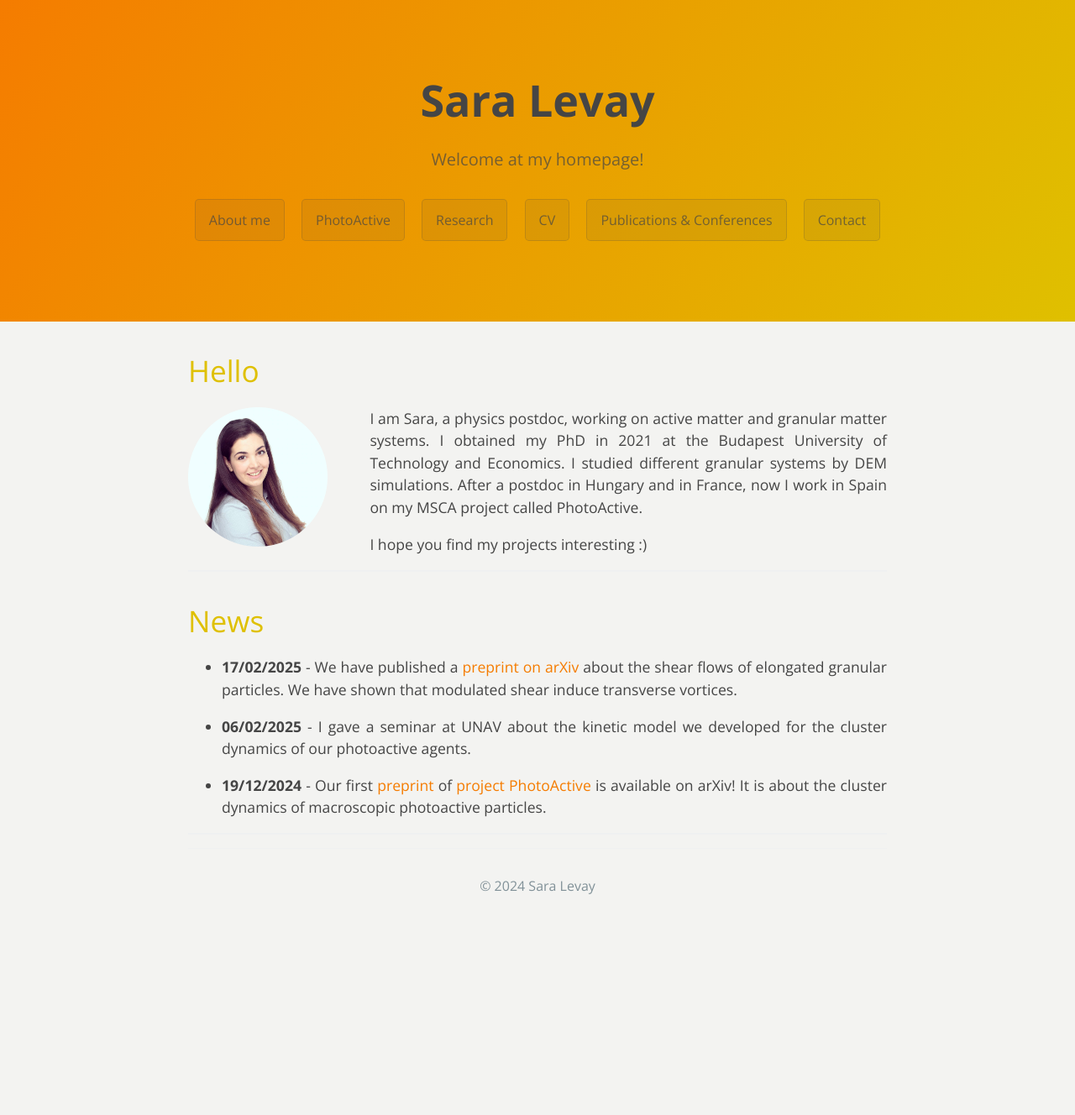
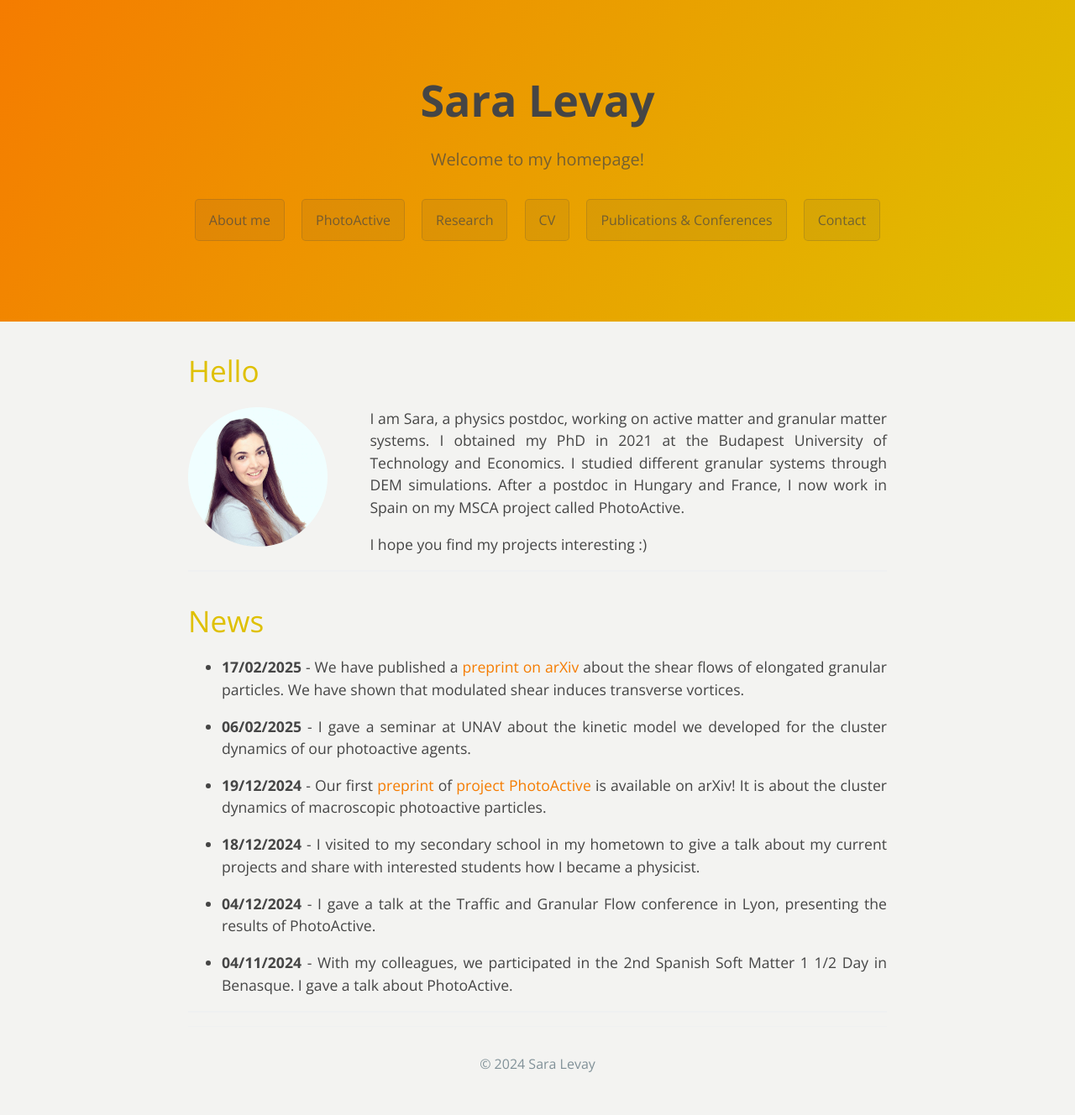
Before and after one commit to saralevay/saralevay.github.io, a Jekyll site: the page built from index.md, in a window 1280 px wide. Shown: the whole page at 84% size. Built offline with Jekyll 4.4.1, drawn with Linux system fonts in a browser that asks for light colours; a style sheet for code colours, icons or effects is not loaded; before the commit the page ends 1117 px from its top, so only the background shows below that.

Commit message:
Add files via upload

```diff
--- a/index.md
+++ b/index.md
@@ -1,14 +1,14 @@
 ---
 layout: default
 title: Sara Levay
-description: Welcome at my homepage!
+description: Welcome to my homepage!
 ---
 
 
 # Hello
 
 <img src="./media/sl.png" alt="Clusters" align="left" style="width:20%; height:auto; margin-right:50px;">
-I am Sara, a physics postdoc, working on active matter and granular matter systems. I obtained my PhD in 2021 at the Budapest University of Technology and Economics. I studied different granular systems by DEM simulations. After a postdoc in Hungary and in France, now I work in Spain on my MSCA project called PhotoActive.
+I am Sara, a physics postdoc, working on active matter and granular matter systems. I obtained my PhD in 2021 at the Budapest University of Technology and Economics. I studied different granular systems through DEM simulations. After a postdoc in Hungary and France, I now work in Spain on my MSCA project called PhotoActive.
 
 I hope you find my projects interesting :)
 <br clear="left"/>
@@ -17,13 +17,17 @@ I hope you find my projects interesting :)
 
 # News
 
-* **17/02/2025** - We have published a <a href="https://arxiv.org/abs/2502.10079" target="_blank">preprint on arXiv</a> about the shear flows of elongated granular particles. We have shown that modulated shear induce transverse vortices.
+* **17/02/2025** - We have published a <a href="https://arxiv.org/abs/2502.10079" target="_blank">preprint on arXiv</a> about the shear flows of elongated granular particles. We have shown that modulated shear induces transverse vortices.
 
 * **06/02/2025** - I gave a seminar at UNAV about the kinetic model we developed for the cluster dynamics of our photoactive agents.
 
 * **19/12/2024** - Our first <a href="https://arxiv.org/abs/2412.14419" target="_blank">preprint</a> of [project PhotoActive](./photoactive.html) is available on arXiv! It is about the cluster dynamics of macroscopic photoactive particles.
 
 
+* **18/12/2024** - I visited to my secondary school in my hometown to give a talk about my current projects and share with interested students how I became a physicist.
 
+* **04/12/2024** - I gave a talk at the Traffic and Granular Flow conference in Lyon, presenting the results of PhotoActive.
+
+* **04/11/2024** - With my colleagues, we participated in the 2nd Spanish Soft Matter 1 1/2 Day in Benasque. I gave a talk about PhotoActive.
 
 ***
```
